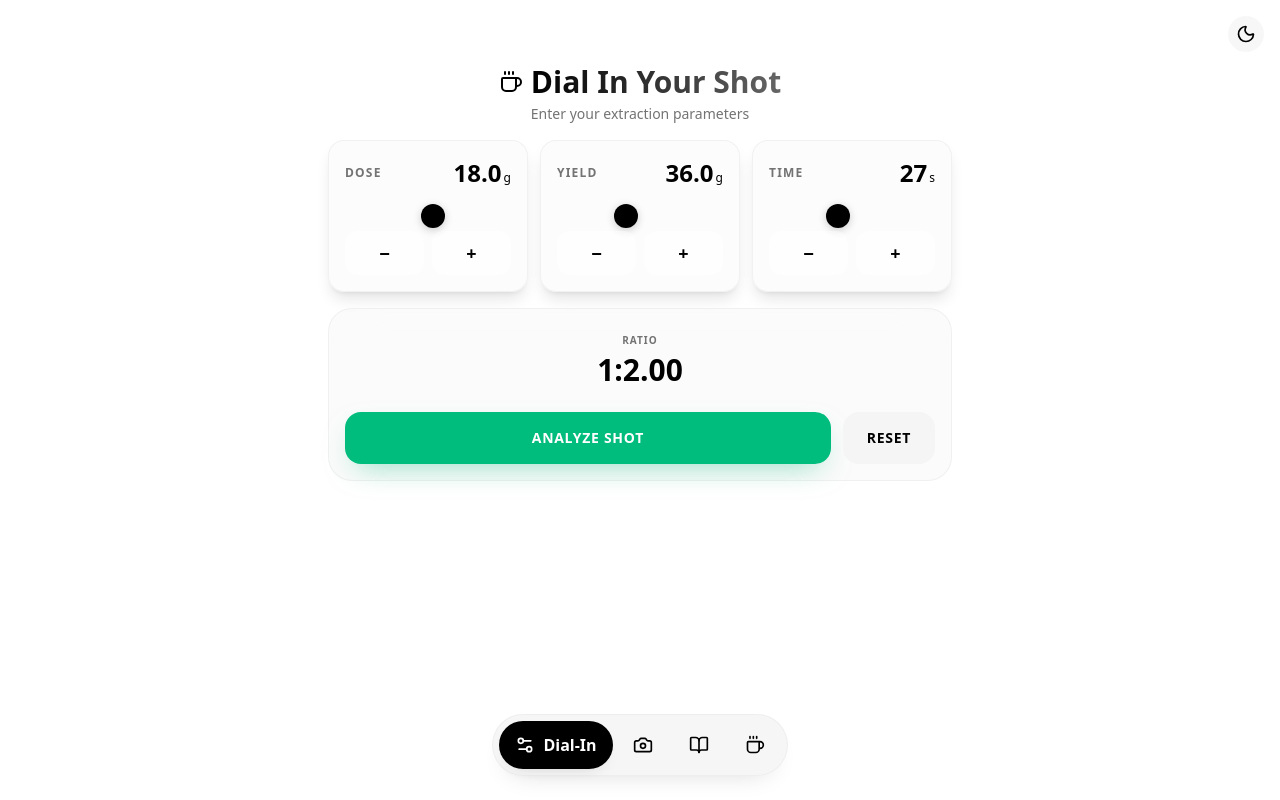
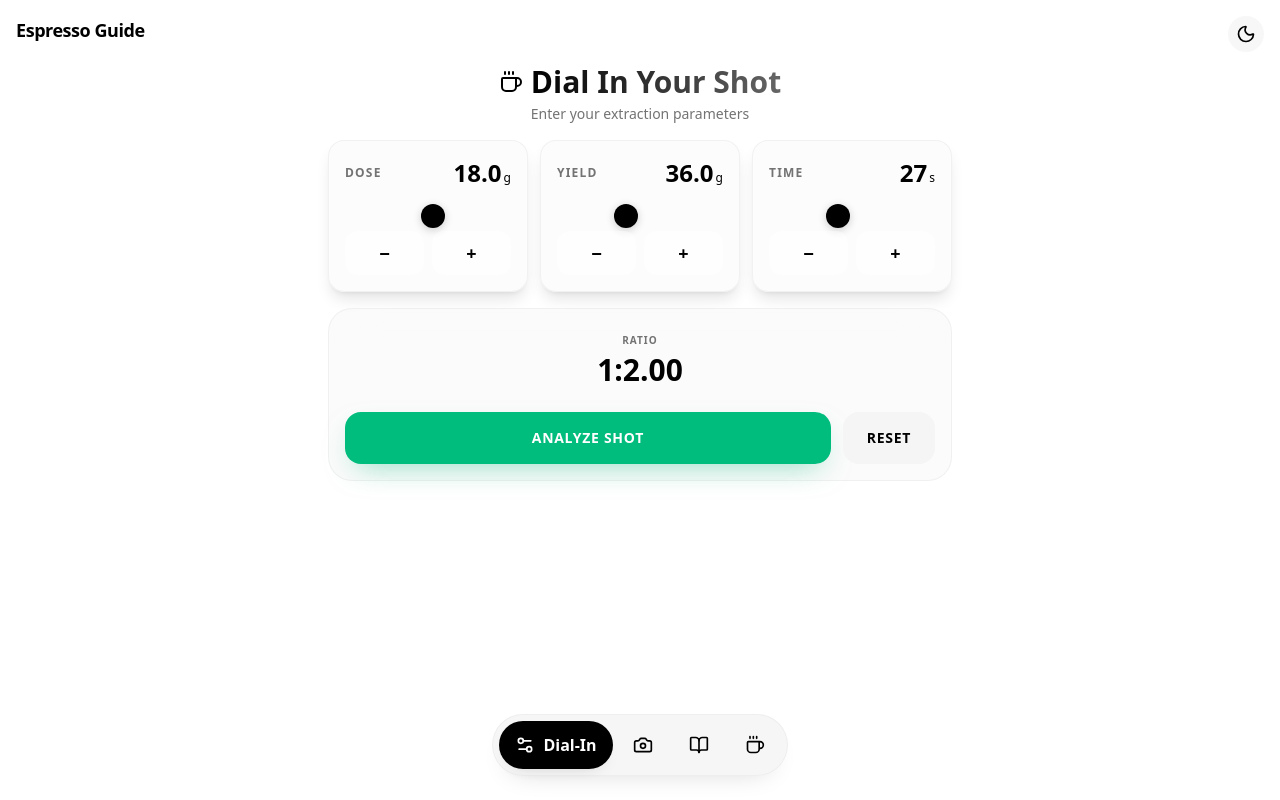
Before and after one commit to andrewn-net/espresso-guide, a React (Vite) app: page / in a window 1280 px wide. Built offline with nearby package versions, Linux system fonts and the light colour scheme; no server answers.

Commit message:
refactor: Rename project from Coffee App to Espresso Guide and update related configurations

```diff
--- a/package.json
+++ b/package.json
@@ -1,5 +1,5 @@
 {
-  "name": "coffee-app",
+  "name": "espresso-guide",
   "private": true,
   "version": "0.0.0",
   "type": "module",
--- a/src/App.tsx
+++ b/src/App.tsx
@@ -188,6 +188,9 @@ export default function App() {
 
   return (
     <div className="relative w-full min-h-[100dvh] bg-background transition-colors duration-500 font-sans">
+      <div className="absolute top-4 left-4 z-50 pointer-events-none select-none">
+        <span className="text-lg font-semibold tracking-tight text-foreground">Espresso Guide</span>
+      </div>
       {/* Theme Toggle - Keep in top right */}
       <div className="absolute top-4 right-4 z-50">
         <button
--- a/src/store/useStore.ts
+++ b/src/store/useStore.ts
@@ -375,7 +375,7 @@ export const useStore = create<StoreState>()(
             setActiveMode: (mode) => set({ activeMode: mode })
         }),
         {
-            name: 'coffee-app-storage',
+            name: 'espresso-guide-storage',
             partialize: (state) => ({
                 theme: state.theme,
                 hasManualTheme: state.hasManualTheme,
--- a/vite.config.ts
+++ b/vite.config.ts
@@ -9,7 +9,6 @@ export default defineConfig({
     react(),
     tailwindcss(),
   ],
-  envPrefix: ['VITE_', 'GEMINI_'],
   resolve: {
     alias: {
       '@': '/src',
```
Also changed, not shown: 2 other files (tests, documents, lock files or other folders).
